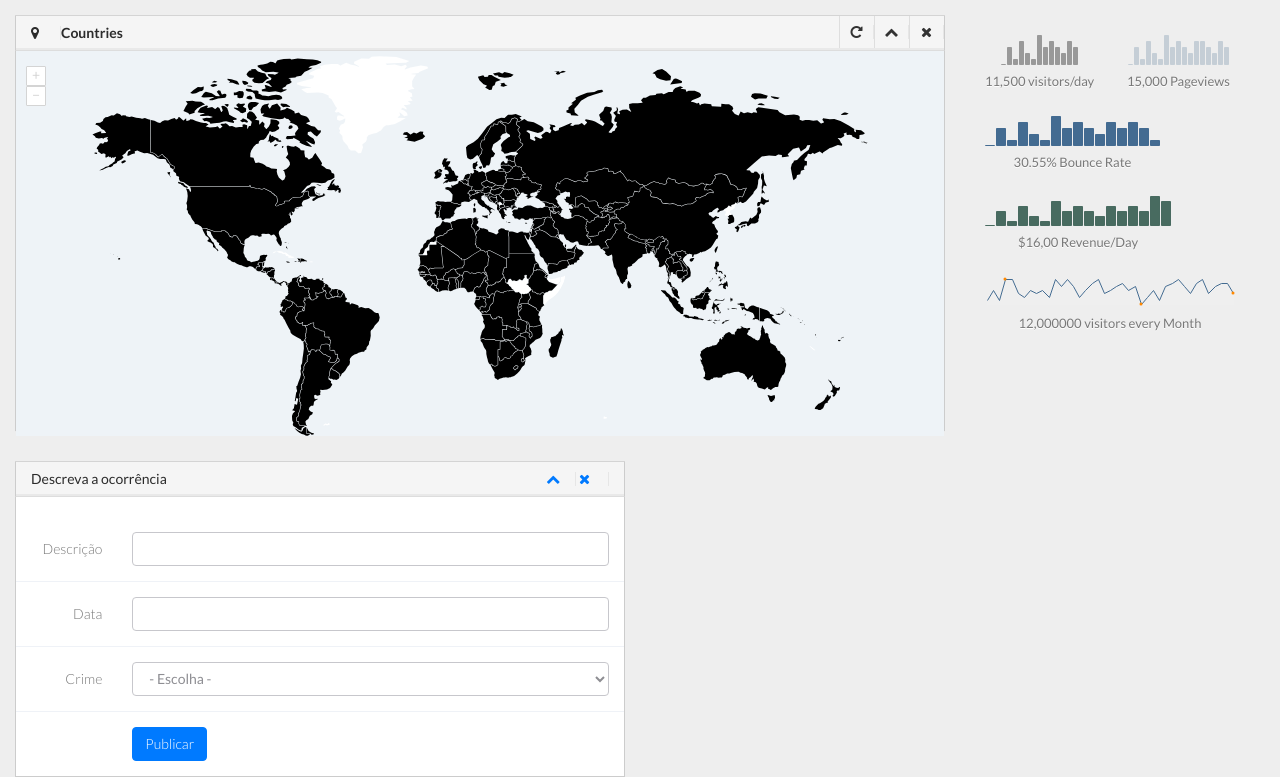
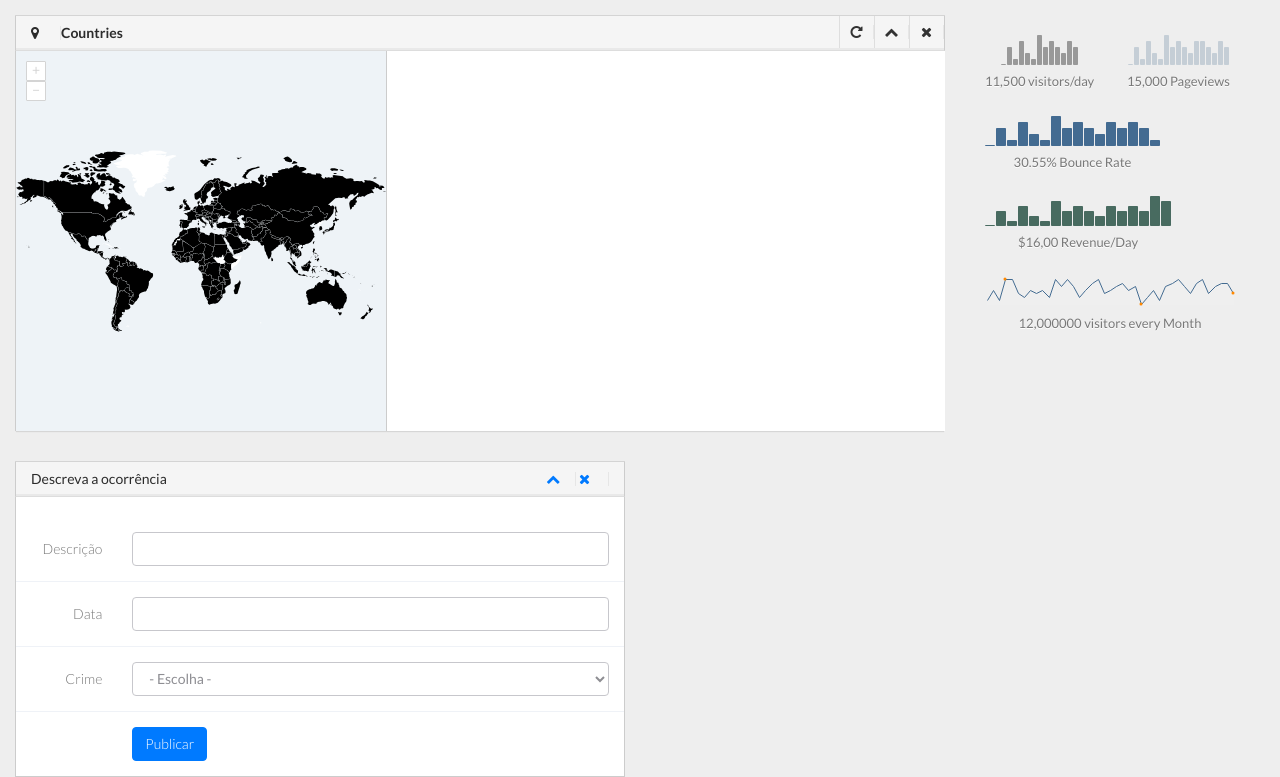
Before and after one commit to antony-raul/mini-hackathon, a Flask app: page / in a window 1280 px wide. Shown: the part 60-837 px from the top of the page. Run offline with Flask 2, Linux system fonts and the light colour scheme; data that the repository does not hold is empty; some libraries are stand-ins or nearby versions.

Commit message:
coloquei um mapa

```diff
--- a/templates/index.html
+++ b/templates/index.html
@@ -8,6 +8,20 @@
   <meta name="author" content="GeeksLabs">
   <meta name="keyword" content="Creative, Dashboard, Admin, Template, Theme, Bootstrap, Responsive, Retina, Minimal">
   <link rel="shortcut icon" href="{{ url_for('static', filename='img/favicon.png' ) }}">
+  <link rel="stylesheet" href="https://cdn.jsdelivr.net/gh/openlayers/openlayers.github.io@master/en/v6.2.1/css/ol.css" type="text/css">
+  <style>
+    .map {
+      height: 380px;
+      width: auto;
+
+    }
+    .panel-body-map{
+      height: 380px;
+      width: 40%;
+
+    }
+  </style>
+  <script src="https://cdn.jsdelivr.net/gh/openlayers/openlayers.github.io@master/en/v6.2.1/build/ol.js"></script>
 
   <title>Hackathon</title>
 
@@ -100,7 +114,7 @@
         <div class="row">
           <div class="col-lg-9 col-md-12">
 
-            <div class="panel panel-default">
+            <div class="panel panel-default " >
               <div class="panel-heading">
                 <h2><i class="fa fa-map-marker red"></i><strong>Countries</strong></h2>
                 <div class="panel-actions">
@@ -110,7 +124,22 @@
                 </div>
               </div>
               <div class="panel-body-map">
-                <div id="map" style="height:380px;"></div>
+                <div id="map" class="map">
+                  <script type="text/javascript">
+                    var map = new ol.Map({
+                      target: 'map',
+                      layers: [
+                        new ol.layer.Tile({
+                          source: new ol.source.OSM()
+                        })
+                      ],
+                      view: new ol.View({
+                        center: ol.proj.fromLonLat([37.41, 8.82]),
+                        zoom: 4
+                      })
+                    });
+                  </script>
+                </div>
               </div>
 
             </div>
```
